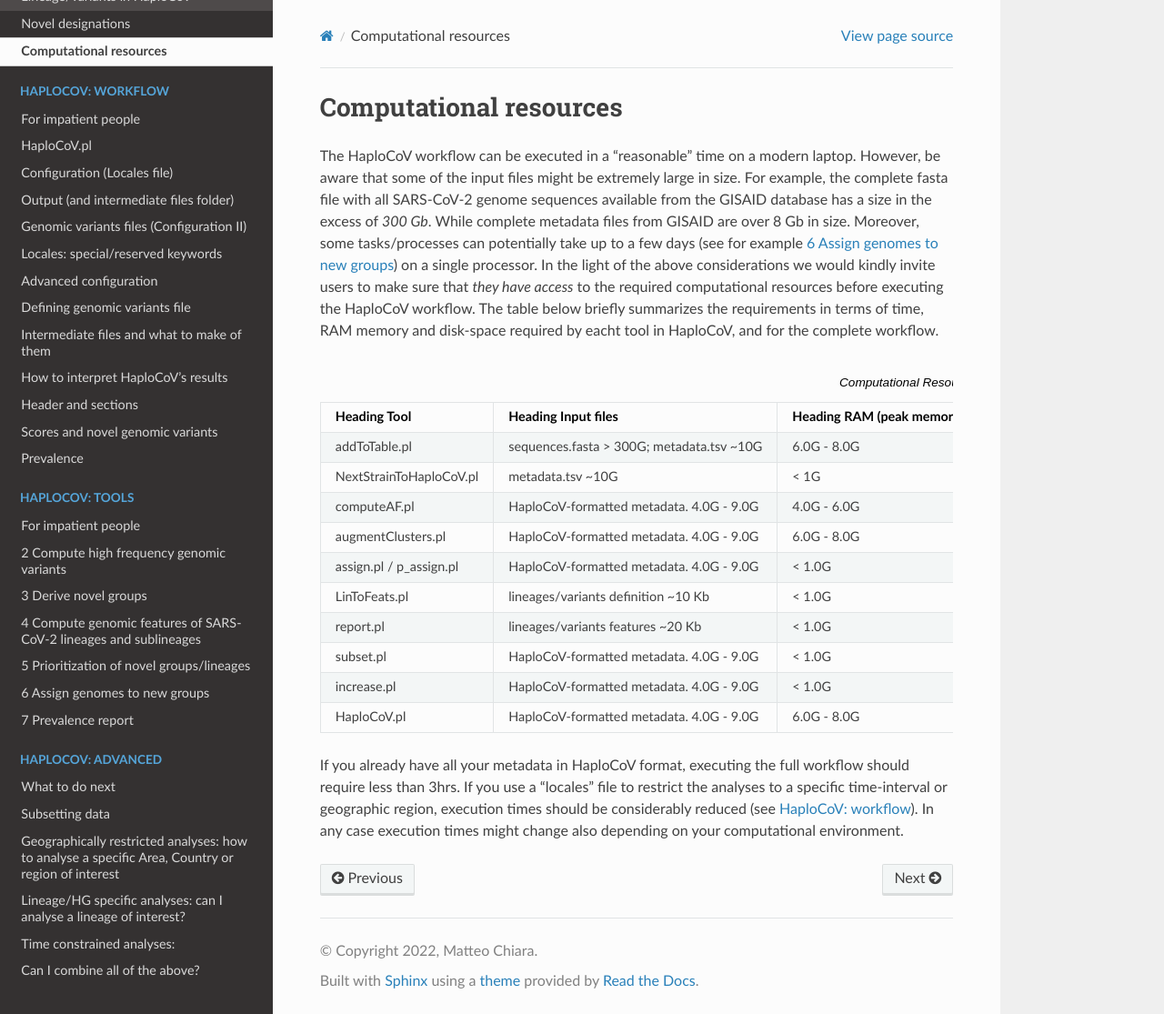
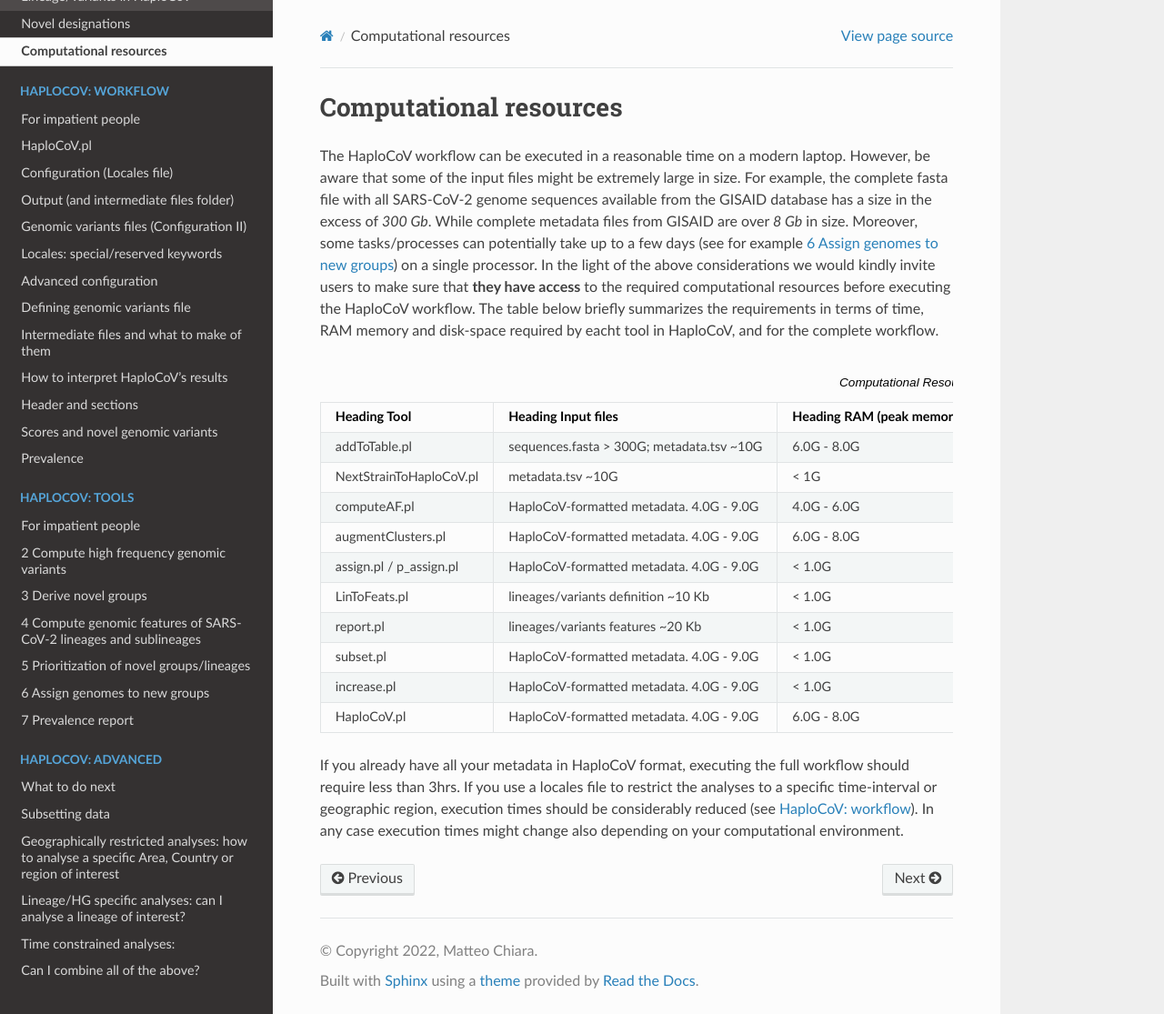
Before and after one commit to matteo14c/HaploCoV, a Sphinx documentation site: the page built from docs/source/etimes.rst, in a window 1280 px wide and 1115 px high. Shown: the whole window at 91% size. Built offline with Sphinx 7.4.7 and the Read the Docs theme 2.0.0, drawn with Linux system fonts in a browser that asks for light colours.

Commit message:
Update etimes.rst

```diff
--- a/docs/source/etimes.rst
+++ b/docs/source/etimes.rst
@@ -1,9 +1,9 @@
 Computational resources
 ===========================
 
-The HaploCoV workflow can be executed in a "reasonable" time on a modern laptop. However, be aware that some of the input files might be extremely large in size.
-For example, the complete fasta file with all SARS-CoV-2 genome sequences available from the GISAID database has a size in the excess of *300 Gb*. While complete metadata files from GISAID are over 8 Gb in size.
-Moreover, some tasks/processes can potentially take up to a few days (see for example `6 Assign genomes to new groups <https://haplocov.readthedocs.io/en/latest/assign.html>`_) on a single processor. In the light of the above considerations we would kindly invite users to make sure that *they have access* to the required computational resources before executing the HaploCoV workflow. The table below briefly summarizes the requirements in terms of time, RAM memory and disk-space required by eacht tool in HaploCoV, and for the complete workflow.
+The HaploCoV workflow can be executed in a reasonable time on a modern laptop. However, be aware that some of the input files might be extremely large in size.
+For example, the complete fasta file with all SARS-CoV-2 genome sequences available from the GISAID database has a size in the excess of *300 Gb*. While complete metadata files from GISAID are over *8 Gb* in size.
+Moreover, some tasks/processes can potentially take up to a few days (see for example `6 Assign genomes to new groups <https://haplocov.readthedocs.io/en/latest/assign.html>`_) on a single processor. In the light of the above considerations we would kindly invite users to make sure that **they have access** to the required computational resources before executing the HaploCoV workflow. The table below briefly summarizes the requirements in terms of time, RAM memory and disk-space required by eacht tool in HaploCoV, and for the complete workflow.
 
 .. list-table:: Computational Resources
    :widths: 40 40 40 40 40
@@ -66,5 +66,5 @@ Moreover, some tasks/processes can potentially take up to a few days (see for ex
      - 20 K. HaploCoV report
 
 If you already have all your metadata in HaploCoV format, executing the full workflow should require less than 3hrs.
-If you use a "locales" file to restrict the analyses to a specific time-interval or geographic region, execution times should be considerably reduced (see `HaploCoV: workflow <https://haplocov.readthedocs.io/en/latest/haplocov.html#configuration-locales-file>`_).
+If you use a locales file to restrict the analyses to a specific time-interval or geographic region, execution times should be considerably reduced (see `HaploCoV: workflow <https://haplocov.readthedocs.io/en/latest/haplocov.html#configuration-locales-file>`_).
 In any case execution times might change also depending on your computational environment.
```
